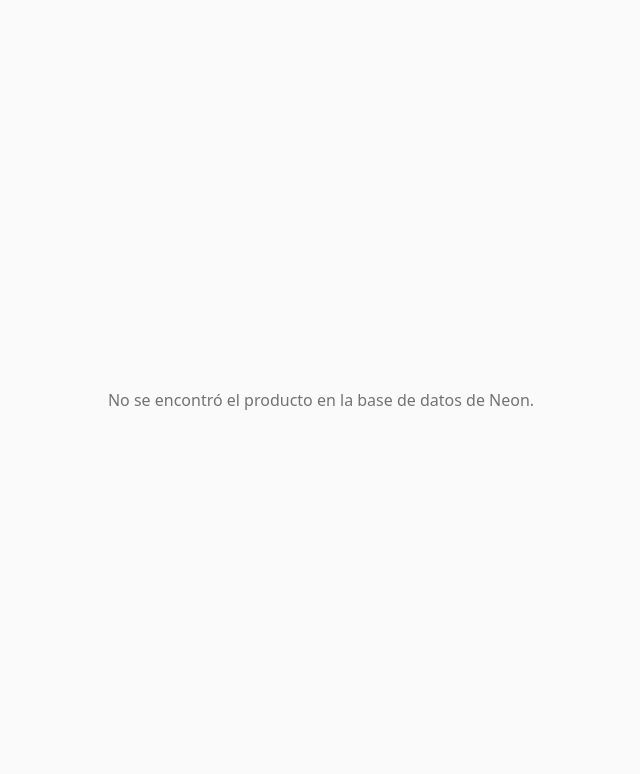
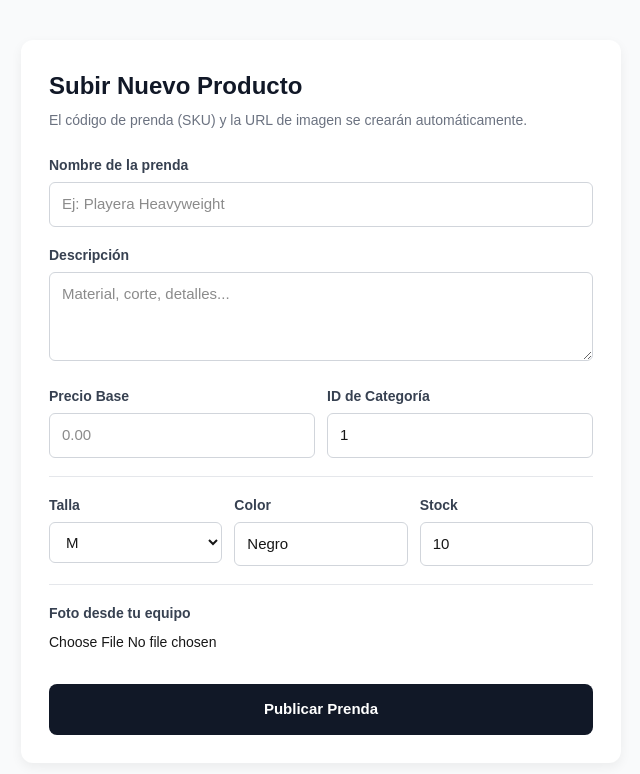
Before and after one commit to TIENDAROPA123/tienda-ropa, a Next.js app: page / in a window 1280 px wide. Shown: the top 774 px of the page, without its empty margins (319-959 px from the left). Built offline with nearby package versions, Linux system fonts and the light colour scheme; no server answers; the database is empty.

Commit message:
feat: panel admin para agregar productos con fotos

```diff
--- /dev/null
+++ b/app/api/admin/products/route.ts
@@ -0,0 +1,55 @@
+import { NextResponse } from 'next/server';
+import { PrismaClient } from '@prisma/client';
+
+const prisma = new PrismaClient();
+
+export async function POST(req: Request) {
+  try {
+    const body = await req.json();
+    const { title, description, basePrice, categoryId, size, color, stock, imageUrl } = body;
+
+    // 1. Generar slug automático para la URL
+    const slug = title
+      .toLowerCase()
+      .trim()
+      .normalize('NFD')
+      .replace(/[\u0300-\u036f]/g, '')
+      .replace(/[^a-z0-9]+/g, '-')
+      .replace(/^-+|-+$/g, '');
+
+    // 2. Generar código SKU automático (ej: PLAY-NEG-M-482)
+    const codeTitle = title.replace(/[^a-zA-Z0-9]/g, '').slice(0, 4).toUpperCase();
+    const codeColor = color.replace(/[^a-zA-Z0-9]/g, '').slice(0, 3).toUpperCase();
+    const randomNum = Math.floor(100 + Math.random() * 900);
+    const sku = `${codeTitle}-${codeColor}-${size.toUpperCase()}-${randomNum}`;
+
+    // 3. Guardar producto con su variante e imagen en Neon
+    const product = await prisma.product.create({
+      data: {
+        title,
+        slug,
+        description,
+        basePrice: parseFloat(basePrice),
+        categoryId: parseInt(categoryId),
+        variants: {
+          create: [
+            {
+              sku,
+              size,
+              color,
+              stock: parseInt(stock),
+              imageUrl,
+            },
+          ],
+        },
+      },
+      include: {
+        variants: true,
+      },
+    });
+
+    return NextResponse.json(product, { status: 201 });
+  } catch (error: any) {
+    return NextResponse.json({ error: error.message }, { status: 500 });
+  }
+}
--- a/app/page.tsx
+++ b/app/page.tsx
@@ -1,60 +1,215 @@
-import { prisma } from '@/lib/prisma';
-import ProductClient from './ProductClient';
+'use client';
 
-export const revalidate = 0;
+import React, { useState } from 'react';
 
-export default async function HomePage() {
-  const dbProduct = await prisma.product.findUnique({
-    where: { slug: 'sudadera-oversize-heavyweight-minimalist' },
-    include: {
-      variants: true,
-    },
-  });
+export default function AdminPage() {
+  const [title, setTitle] = useState('');
+  const [description, setDescription] = useState('');
+  const [basePrice, setBasePrice] = useState('');
+  const [categoryId, setCategoryId] = useState('1');
 
-  const dbCrossSell = await prisma.product.findUnique({
-    where: { slug: 'gorro-beanie-tejido-ribbed' },
-    include: {
-      variants: true,
-    },
-  });
+  const [size, setSize] = useState('M');
+  const [color, setColor] = useState('Negro');
+  const [stock, setStock] = useState('10');
+  const [imageUrl, setImageUrl] = useState('');
 
-  if (!dbProduct) {
-    return (
-      <div className="min-h-screen flex items-center justify-center text-neutral-500">
-        No se encontró el producto en la base de datos de Neon.
-      </div>
-    );
-  }
+  const [loading, setLoading] = useState(false);
+  const [mensaje, setMensaje] = useState('');
 
-  const product = {
-    id: dbProduct.id,
-    title: dbProduct.title,
-    slug: dbProduct.slug,
-    description: dbProduct.description,
-    basePrice: Number(dbProduct.basePrice),
-    compositionCare: dbProduct.compositionCare,
-    shippingReturns: dbProduct.shippingReturns,
-    variants: dbProduct.variants.map((v) => ({
-      id: v.id,
-      sku: v.sku,
-      size: v.size,
-      colorName: v.colorName,
-      colorHex: v.colorHex,
-      stock: v.stock,
-      images: v.images,
-    })),
+  // Convierte el archivo seleccionado de tu PC a formato directo
+  const handleFileChange = (e: React.ChangeEvent<HTMLInputElement>) => {
+    const file = e.target.files?.[0];
+    if (file) {
+      const reader = new FileReader();
+      reader.onloadend = () => {
+        setImageUrl(reader.result as string);
+      };
+      reader.readAsDataURL(file);
+    }
   };
 
-  const crossSell = dbCrossSell
-    ? {
-        id: dbCrossSell.id,
-        title: dbCrossSell.title,
-        price: Number(dbCrossSell.basePrice),
-        image: dbCrossSell.variants[0]?.images[0] || '',
-        size: dbCrossSell.variants[0]?.size || 'Única',
-        color: dbCrossSell.variants[0]?.colorName || 'Negro',
+  const handleSubmit = async (e: React.FormEvent) => {
+    e.preventDefault();
+    if (!imageUrl) {
+      setMensaje('⚠️ Selecciona una foto desde tu computadora.');
+      return;
+    }
+
+    setLoading(true);
+    setMensaje('');
+
+    try {
+      const res = await fetch('/api/admin/products', {
+        method: 'POST',
+        headers: { 'Content-Type': 'application/json' },
+        body: JSON.stringify({
+          title,
+          description,
+          basePrice,
+          categoryId,
+          size,
+          color,
+          stock,
+          imageUrl,
+        }),
+      });
+
+      const data = await res.json();
+
+      if (res.ok) {
+        setMensaje(`✅ ¡Guardado con éxito! Código automático generado: ${data.variants?.[0]?.sku}`);
+        setTitle('');
+        setDescription('');
+        setBasePrice('');
+        setImageUrl('');
+      } else {
+        setMensaje(`❌ Error: ${data.error}`);
       }
-    : null;
+    } catch (err: any) {
+      setMensaje(`❌ Error de conexión: ${err.message}`);
+    } finally {
+      setLoading(false);
+    }
+  };
 
-  return <ProductClient product={product} crossSell={crossSell} />;
+  return (
+    <div style={{ minHeight: '100vh', backgroundColor: '#f9fafb', padding: '40px 16px', fontFamily: 'sans-serif' }}>
+      <div style={{ maxWidth: '600px', margin: '0 auto', backgroundColor: '#ffffff', borderRadius: '12px', padding: '28px', boxShadow: '0 4px 12px rgba(0,0,0,0.06)' }}>
+        <h1 style={{ fontSize: '24px', fontWeight: 'bold', color: '#111827', marginBottom: '6px' }}>Subir Nuevo Producto</h1>
+        <p style={{ fontSize: '14px', color: '#6b7280', marginBottom: '24px' }}>El código de prenda (SKU) y la URL de imagen se crearán automáticamente.</p>
+
+        {mensaje && (
+          <div style={{ padding: '12px 16px', borderRadius: '8px', marginBottom: '20px', fontSize: '14px', backgroundColor: mensaje.startsWith('✅') ? '#ecfdf5' : '#fef2f2', color: mensaje.startsWith('✅') ? '#065f46' : '#991b1b', border: `1px solid ${mensaje.startsWith('✅') ? '#a7f3d0' : '#fecaca'}` }}>
+            {mensaje}
+          </div>
+        )}
+
+        <form onSubmit={handleSubmit} style={{ display: 'flex', flexDirection: 'column', gap: '18px' }}>
+          <div>
+            <label style={{ display: 'block', fontWeight: '600', fontSize: '14px', color: '#374151', marginBottom: '6px' }}>Nombre de la prenda</label>
+            <input
+              type="text"
+              required
+              placeholder="Ej: Playera Heavyweight"
+              value={title}
+              onChange={(e) => setTitle(e.target.value)}
+              style={{ width: '100%', padding: '10px 12px', borderRadius: '6px', border: '1px solid #d1d5db', fontSize: '15px', boxSizing: 'border-box' }}
+            />
+          </div>
+
+          <div>
+            <label style={{ display: 'block', fontWeight: '600', fontSize: '14px', color: '#374151', marginBottom: '6px' }}>Descripción</label>
+            <textarea
+              required
+              rows={3}
+              placeholder="Material, corte, detalles..."
+              value={description}
+              onChange={(e) => setDescription(e.target.value)}
+              style={{ width: '100%', padding: '10px 12px', borderRadius: '6px', border: '1px solid #d1d5db', fontSize: '15px', boxSizing: 'border-box' }}
+            />
+          </div>
+
+          <div style={{ display: 'flex', gap: '12px' }}>
+            <div style={{ flex: 1 }}>
+              <label style={{ display: 'block', fontWeight: '600', fontSize: '14px', color: '#374151', marginBottom: '6px' }}>Precio Base</label>
+              <input
+                type="number"
+                step="0.01"
+                required
+                placeholder="0.00"
+                value={basePrice}
+                onChange={(e) => setBasePrice(e.target.value)}
+                style={{ width: '100%', padding: '10px 12px', borderRadius: '6px', border: '1px solid #d1d5db', fontSize: '15px', boxSizing: 'border-box' }}
+              />
+            </div>
+            <div style={{ flex: 1 }}>
+              <label style={{ display: 'block', fontWeight: '600', fontSize: '14px', color: '#374151', marginBottom: '6px' }}>ID de Categoría</label>
+              <input
+                type="number"
+                required
+                value={categoryId}
+                onChange={(e) => setCategoryId(e.target.value)}
+                style={{ width: '100%', padding: '10px 12px', borderRadius: '6px', border: '1px solid #d1d5db', fontSize: '15px', boxSizing: 'border-box' }}
+              />
+            </div>
+          </div>
+
+          <div style={{ borderTop: '1px solid #e5e7eb', paddingTop: '18px', display: 'flex', gap: '12px' }}>
+            <div style={{ flex: 1 }}>
+              <label style={{ display: 'block', fontWeight: '600', fontSize: '14px', color: '#374151', marginBottom: '6px' }}>Talla</label>
+              <select
+                value={size}
+                onChange={(e) => setSize(e.target.value)}
+                style={{ width: '100%', padding: '10px 12px', borderRadius: '6px', border: '1px solid #d1d5db', fontSize: '15px', boxSizing: 'border-box' }}
+              >
+                <option value="S">S</option>
+                <option value="M">M</option>
+                <option value="L">L</option>
+                <option value="XL">XL</option>
+                <option value="Única">Única</option>
+              </select>
+            </div>
+            <div style={{ flex: 1 }}>
+              <label style={{ display: 'block', fontWeight: '600', fontSize: '14px', color: '#374151', marginBottom: '6px' }}>Color</label>
+              <input
+                type="text"
+                required
+                value={color}
+                onChange={(e) => setColor(e.target.value)}
+                style={{ width: '100%', padding: '10px 12px', borderRadius: '6px', border: '1px solid #d1d5db', fontSize: '15px', boxSizing: 'border-box' }}
+              />
+            </div>
+            <div style={{ flex: 1 }}>
+              <label style={{ display: 'block', fontWeight: '600', fontSize: '14px', color: '#374151', marginBottom: '6px' }}>Stock</label>
+              <input
+                type="number"
+                required
+                value={stock}
+                onChange={(e) => setStock(e.target.value)}
+                style={{ width: '100%', padding: '10px 12px', borderRadius: '6px', border: '1px solid #d1d5db', fontSize: '15px', boxSizing: 'border-box' }}
+              />
+            </div>
+          </div>
+
+          <div style={{ borderTop: '1px solid #e5e7eb', paddingTop: '18px' }}>
+            <label style={{ display: 'block', fontWeight: '600', fontSize: '14px', color: '#374151', marginBottom: '6px' }}>Foto desde tu equipo</label>
+            <input
+              type="file"
+              accept="image/*"
+              onChange={handleFileChange}
+              style={{ width: '100%', fontSize: '14px' }}
+            />
+            {imageUrl && (
+              <div style={{ marginTop: '12px' }}>
+                <span style={{ fontSize: '12px', color: '#6b7280', display: 'block', marginBottom: '4px' }}>Vista previa:</span>
+                <img
+                  src={imageUrl}
+                  alt="Vista previa"
+                  style={{ width: '100px', height: '100px', objectFit: 'cover', borderRadius: '8px', border: '1px solid #e5e7eb' }}
+                />
+              </div>
+            )}
+          </div>
+
+          <button
+            type="submit"
+            disabled={loading}
+            style={{
+              marginTop: '12px',
+              padding: '14px',
+              backgroundColor: '#111827',
+              color: '#ffffff',
+              fontWeight: '600',
+              fontSize: '15px',
+              borderRadius: '8px',
+              border: 'none',
+              cursor: loading ? 'not-allowed' : 'pointer',
+            }}
+          >
+            {loading ? 'Subiendo...' : 'Publicar Prenda'}
+          </button>
+        </form>
+      </div>
+    </div>
+  );
 }
```
